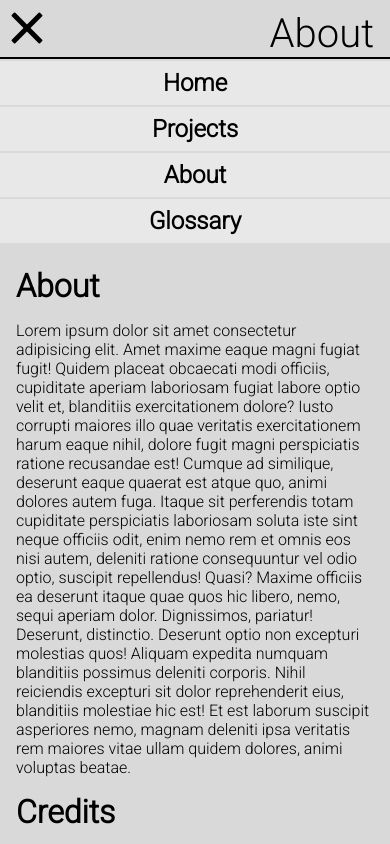
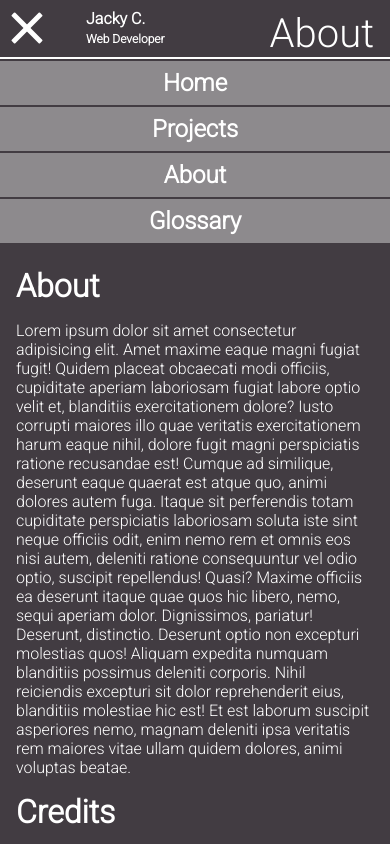
Before and after one commit to ja-me-ch/portfolio-site, a Next.js app: page /about in a window 390 px wide. Built offline with nearby package versions, Linux system fonts and the light colour scheme; a web font is replaced by a local one.

Commit message:
added subtitle and responsive adjustments

```diff
--- a/components/ThemeSwitcher.tsx
+++ b/components/ThemeSwitcher.tsx
@@ -9,7 +9,7 @@ const RootStyle = styled("div")(({ theme }: { theme: CustomTheme }) => ({
     // border: "1px solid red",
     // display: 'inline',
     // borderRadius: '50%',
-    width: "100%",
+    minWidth: '70px',
     margin: "0.5rem",
     [theme.breakpoints.down("sm")]: {
         visibility: "hidden",
@@ -21,7 +21,6 @@ const CircleContainer = styled("div")(() => ({
     // display: 'relative',
     borderRadius: "50%",
     // border: "1px solid blue",
-    // width: '100%',
     aspectRatio: "1 / 1",
     // margin: 'auto'
 }));
@@ -63,7 +62,7 @@ const Shape = styled("div")<ICircleProps>(
         // transform: 'translateX(-50%) translateY(-50%)',
         aspectRatio: "1 / 1",
         ":focus": {
-            animation: "elastic-spin 1s ease-in-out",
+            animation: "elastic-spin 1s ease-out",
         },
         ":active": {
             animation: "none",
@@ -73,10 +72,10 @@ const Shape = styled("div")<ICircleProps>(
                 transform: "rotate(0deg) scale(1)",
             },
             "50%": {
-                transform: "rotate(360deg) scale(1.2)",
+                transform: "rotate(180deg) scale(1.1)",
             },
             "100%": {
-                transform: "rotate(720deg) scale(1)",
+                transform: "rotate(360deg) scale(1)",
             },
         },
     })
--- a/components/layouts/DefaultLayout.tsx
+++ b/components/layouts/DefaultLayout.tsx
@@ -2,9 +2,8 @@ import React, { useEffect, useContext } from "react";
 import Footer from "./Footer";
 import Navbar from "./Navbar";
 import { OffsetProps } from "../../types/common";
-import { CustomTheme, styled, alpha } from "@mui/material";
+import { CustomTheme, styled, useMediaQuery } from "@mui/material";
 import { MainContext } from "../../contexts/MainContext";
-import Head from "next/head";
 
 const RootStyle = styled("div")<OffsetProps>(
     ({ theme, offset }: { theme: CustomTheme; offset: string }) => ({
@@ -166,8 +165,10 @@ const ChildrenContainer = styled("div")(
 
 function DefaultLayout({ children }) {
     const { selectedTheme, themeMode } = useContext(MainContext);
-    const verticalOffset = "5";
-    const horizontalOffset = "5";
+    const useDarkMode = useMediaQuery('(prefers-color-scheme: dark)');
+    if (useDarkMode === false && themeMode.value === 'light') themeMode.toggle();
+    const verticalOffset = "4";
+    const horizontalOffset = "4";
     // children.props = {s: 's'}
     // useEffect(() => {
     //     console.log('useeffect!')
--- a/components/layouts/Navbar.tsx
+++ b/components/layouts/Navbar.tsx
@@ -16,7 +16,6 @@ import NavbarSvg from "../../public/svg/navbar";
 import ThemeSwitcher from "../ThemeSwitcher";
 
 const RootStyle = styled("div")(({ theme }: { theme: CustomTheme }) => ({
-    position: "sticky",
     top: "0",
     color: theme.themes.modes[theme.themes.selectedMode].contrastText,
     transition: "1s all ease",
@@ -24,8 +23,12 @@ const RootStyle = styled("div")(({ theme }: { theme: CustomTheme }) => ({
     backgroundColor: theme.themes.modes[theme.themes.selectedMode].main,
 }));
 
-const TopBar = styled("div")(() => ({
-    borderBottom: "2px solid black",
+const TopBar = styled("div")(({ theme }: { theme: CustomTheme }) => ({
+    maxHeight: "90px",
+    borderBottom: `2px solid ${
+        theme.themes.modes[theme.themes.selectedMode].contrastText
+    }`,
+    transition: "1s all ease",
     display: "flex",
     flexDirection: "row",
     justifyContent: "space-between",
@@ -43,17 +46,38 @@ const HamburgerIconContainer = styled("div")(({ theme }) => ({
     },
 }));
 
-const Title = styled("h1")(({ theme }) => ({
+const SiteName = styled("span")(({ theme }: { theme: CustomTheme }) => ({
+    display: "block",
+    fontWeight: "600",
+    fontSize: "1.5em",
+    color: theme.themes.modes[theme.themes.selectedMode].contrastText,
+    transition: "1s all ease",
+    [theme.breakpoints.down("sm")]: {
+        fontSize: "1rem",
+    },
+}));
+
+const Subtitle = styled("span")(({ theme }: { theme: CustomTheme }) => ({
+    fontWeight: "600",
+    fontSize: "0.75em",
+    color: theme.themes.modes[theme.themes.selectedMode].contrastText,
+    transition: "1s all ease",
+}));
+
+const Title = styled("h1")(({ theme }: { theme: CustomTheme }) => ({
     margin: "0",
     display: "inline",
     // paddingBottom: "0rem",
+    // alignContent: 'center',
     textAlign: "right",
     paddingRight: "1rem",
-    fontSize: "4rem",
-    paddingTop: "0.6rem",
+    fontSize: "3.8rem",
+    marginTop: "0.6rem",
     // borderBottom: "2px solid #000",
+    color: theme.themes.modes[theme.themes.selectedMode].contrastText,
     fontWeight: "400",
     fontFamily: "Yrsa, Roboto",
+    transition: "1s all ease",
     [theme.breakpoints.down("sm")]: {
         fontSize: "2.5rem",
     },
@@ -69,18 +93,17 @@ const Nav = styled("nav")<NavProps>(
         paddingRight: "1rem",
         marginTop: "1rem",
         marginInline: "auto",
-        visibility: "visible",
+        // visibility: "visible",
         // border: '1px solid red',
         maxWidth: `${theme.breakpoints.values["lg"]}px`,
         marginBottom: "1rem",
-        transition: "1s all",
+        transition: "1s all ease",
         [theme.breakpoints.down("sm")]: {
             flexDirection: "column",
             padding: "0",
             marginTop: "2px",
             marginBottom: "0",
             gap: "2px",
-            height: showNavbar ? "auto" : "0",
         },
     })
 );
@@ -89,8 +112,12 @@ const NavItem = styled(Link)<NavItemProps>(
     ({ theme }: { theme: CustomTheme }) => ({
         // border: "1px solid blue",
         position: "relative",
-        borderBottom: "2px solid #000",
-        borderRight: "2px solid #000",
+        borderBottom: `2px solid ${
+            theme.themes.modes[theme.themes.selectedMode].dark
+        }`,
+        borderRight: `2px solid ${
+            theme.themes.modes[theme.themes.selectedMode].dark
+        }`,
         color: theme.themes.modes[theme.themes.selectedMode].contrastText,
         backgroundColor: lighten(
             theme.themes.modes[theme.themes.selectedMode].light,
@@ -248,7 +275,20 @@ function Navbar() {
     return (
         <RootStyle>
             <TopBar>
-                <ThemeSwitcher />
+                <div
+                    style={{
+                        display: "flex",
+                        flexDirection: "row",
+                    }}
+                >
+                    <ThemeSwitcher />
+                    <div style={{
+                        alignSelf: 'center'
+                    }}>
+                        <SiteName>Jacky C.</SiteName>
+                        <Subtitle>Web Developer</Subtitle>
+                    </div>
+                </div>
                 <Title>{getPageTitle(params)}</Title>
             </TopBar>
             <HamburgerIconContainer onClick={onHamburgerClick}>
--- a/pages/about.tsx
+++ b/pages/about.tsx
@@ -62,12 +62,13 @@ const ContactRow = styled("div")(({ theme }: { theme: CustomTheme }) => ({
     boxSizing: "border-box",
     // marginBottom: '1rem',
     padding: "0",
+    marginBottom: '-1px',
     borderBottom: `1px solid ${
         theme.themes.modes[theme.themes.selectedMode].contrastText
     }`,
     "&:hover": {
-        marginBottom: "-1px",
-        borderBottom: `2px solid ${
+        marginBottom: "-4px",
+        borderBottom: `4px solid ${
             theme.themes.modes[theme.themes.selectedMode].contrastText
         }`,
         "h4, svg": {
--- a/public/svg/email.tsx
+++ b/public/svg/email.tsx
@@ -1,6 +1,3 @@
-import { CustomTheme } from "@mui/material/styles";
-import { useTheme } from "@mui/system";
-
 const EmailSvg = function ({ modeColor } : { modeColor: string }) {
     return (
         <svg
@@ -8,6 +5,9 @@ const EmailSvg = function ({ modeColor } : { modeColor: string }) {
             fill="none"
             width="40"
             xmlns="http://www.w3.org/2000/svg"
+            style={{
+                transition: "1s all ease",
+            }}
         >
             <g id="EmailSvg_bgCarrier" strokeWidth="0"></g>
             <g
--- a/public/svg/github.tsx
+++ b/public/svg/github.tsx
@@ -5,6 +5,9 @@ const GitHubSvg = function ({ modeColor }: { modeColor: string }) {
             xmlns="http://www.w3.org/2000/svg"
             fill={modeColor}
             width="40"
+            style={{
+                transition: "1s all ease",
+            }}
             // data-darkreader-inline-fill=""
             // style="--darkreader-inline-fill:#000000;"
         >
--- a/public/svg/linkedin.tsx
+++ b/public/svg/linkedin.tsx
@@ -9,6 +9,9 @@ const LinkedInSvg = function ({ modeColor }: { modeColor: string }) {
             xmlnsXlink="http://www.w3.org/1999/xlink"
             viewBox="0 0 455 455"
             xmlSpace="preserve"
+            style={{
+                transition: '1s all ease'
+            }}
         >
             <g>
                 <path
--- a/styles/theme.tsx
+++ b/styles/theme.tsx
@@ -4,7 +4,7 @@ import { MainContext } from "../contexts/MainContext";
 import { IThemeMode, IThemePalette } from "../interfaces/theme.interface";
 
 const darkMode: IThemeMode = {
-    main: "#4D4645",
+    main: "#423C42",
     light: "#363636",
     dark: "#17171A",
     contrastText: "#FFFFFF",
```
